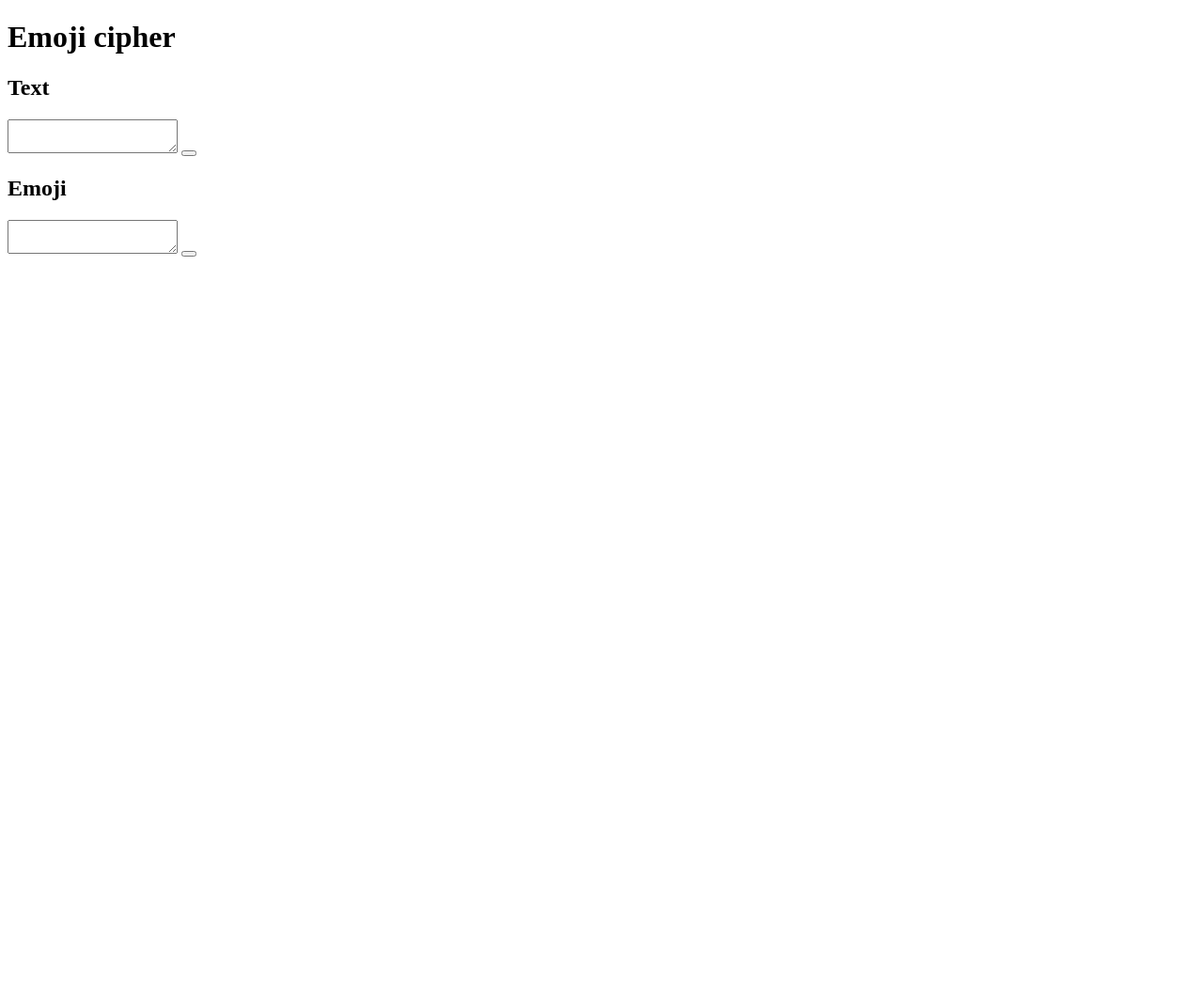
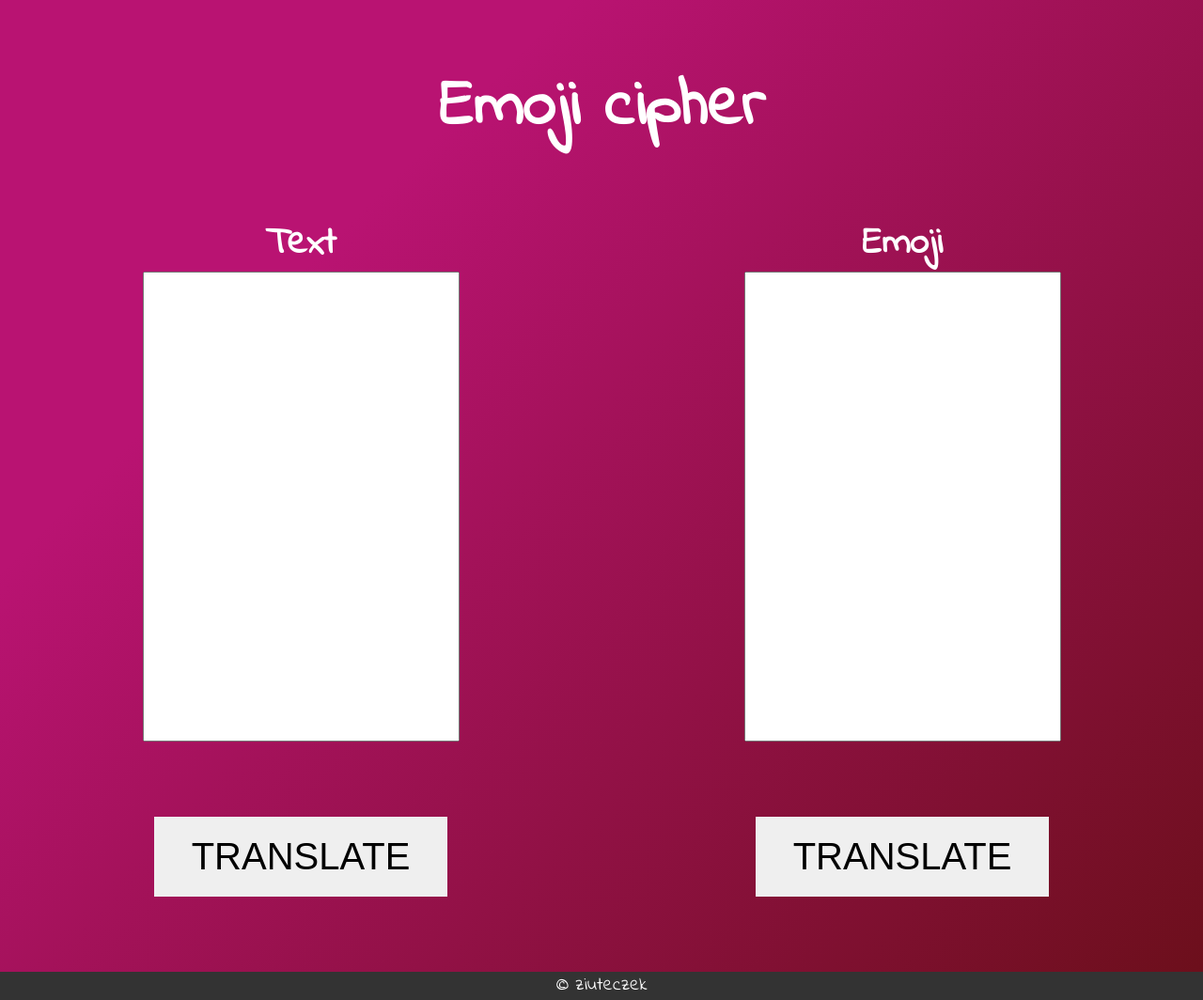
Before and after one commit to ziuteczek/emojiCipher, a plain HTML site: page index.html in a window 1280 px wide. Shown: the whole page at 94% size. Before the commit the page ends 800 px from the top, so only its background shows below. Drawn offline with Linux system fonts and the light colour scheme.

Commit message:
GUI for pc created

```diff
--- a/emojiCode.js
+++ b/emojiCode.js
@@ -28,3 +28,17 @@ const unCodeEmoji = function (emojiString) {
     }
     return letterString;
 }
+
+const textBtn = document.querySelector('.text-btn');
+const emojiBtn = document.querySelector('.emoji-btn');
+
+const textInput = document.querySelector('.text-input');
+const emojiInput = document.querySelector('.emoji-input');
+
+textBtn.addEventListener('click',function(){
+    emojiInput.value = codeEmoji(textInput.value);
+})
+
+emojiBtn.addEventListener('click',function(){
+    textInput.value = unCodeEmoji(emojiInput.value);
+});
--- a/index.html
+++ b/index.html
@@ -4,21 +4,26 @@
     <meta charset="UTF-8">
     <meta name="viewport" content="width=device-width, initial-scale=1.0">
     <title>Emoji Code</title>
+    <link rel="preconnect" href="https://fonts.googleapis.com">
+    <link rel="preconnect" href="https://fonts.gstatic.com" crossorigin>
+    <link href="https://fonts.googleapis.com/css2?family=Indie+Flower&family=Roboto:wght@400;700&display=swap" rel="stylesheet">
+    <link rel="stylesheet" href="style.css">
 </head>
 <body>
     <h1>Emoji cipher</h1>
     <main>
         <div class="input">
             <h2>Text</h2>
-            <textarea class="text"></textarea>
-            <button class="cipher text"></button>
+            <textarea class="text-input"spellcheck="false"></textarea>
+            <button class="cipher text-btn"><p class="button-text">translate</p></button>
         </div>
         <div class="input">
             <h2>Emoji</h2>
-            <textarea class="emoji"></textarea>
-            <button class="cipher emoji"></button>
+            <textarea class="emoji-input" spellcheck="false"></textarea>
+            <button class="cipher emoji-btn"><p class="button-text">translate</p></button>
         </div>
     </main>
+    <footer> <p>&copy; ziuteczek</p></footer>
     <script src="emojiCode.js"></script>
 </body>
 </html>
--- a/style.css
+++ b/style.css
@@ -0,0 +1,87 @@
+*,
+*::after,
+*::before {
+    margin: 0;
+    padding: 0;
+    box-sizing: border-box;
+}
+*:focus {
+    outline:none;
+    border:5px solid #dfdbdc;
+}
+html {
+    font-size: 62.5%;
+}
+body  {
+    font-family: 'Indie Flower', cursive;
+    background-color: #6b0f1a;
+    background-image: linear-gradient(315deg, #6b0f1a 0%, #b91372 74%);
+    color: #ffffff;
+}
+h1 {
+    text-align: center;
+    font-size: 7rem;
+    margin-top: 5%;
+}
+main {
+    display: flex;
+    margin-top: 5%;
+    justify-content: space-around;
+}
+h2 {
+    text-align: center;
+    font-size: 4rem;
+}
+textarea {
+    font-family: 'Roboto', sans-serif;
+    font-size: 3rem;
+    width: 100%;
+    max-width: 400px;
+    min-height: 500px;
+    resize: none;
+}
+.input {
+    display: flex;
+    flex-direction: column;
+    align-items: center;
+}
+button {
+    position: relative;
+    overflow: hidden;
+    border: none;
+    text-transform: uppercase;
+    margin-top: 2em;
+    margin-bottom: 2em;
+    padding: .5em 1em;
+    font-size: 4rem;
+    z-index: 0;
+}
+button:hover {
+    color: #ffffff;
+}
+button::after {
+    content: '';
+    position: absolute;
+    background-color: #b91372;
+    height: 110%;
+    width: 110%;
+    transform: translateX(-200%);
+    top: 0;
+    bottom: 0;
+    left: 0;
+    right: 0;
+    transition: .3s;
+    z-index: -1;
+}
+button:hover::after {
+    transform: translateX(0);
+}
+footer {
+    text-align: center;
+    height: 30px;
+    background-color: #333;
+    font-size: 2rem;
+}
+.button-text {
+    z-index: 1;
+}
```
